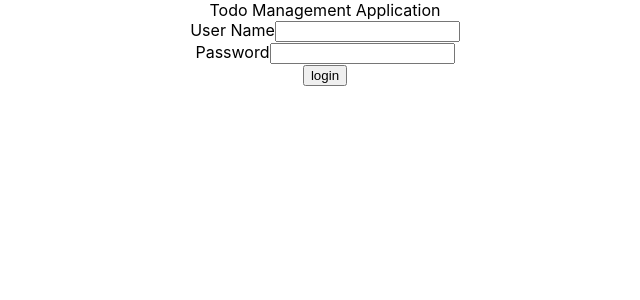
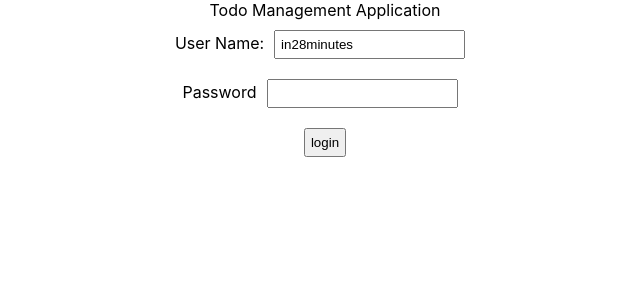
Before and after one commit to Inderby/todo-app, a React (Create React App) app: page / in a window 1280 px wide. Shown: the top 300 px of the page, without its empty margins (315-955 px from the left). Built offline with nearby package versions, Linux system fonts and the light colour scheme.

Commit message:
add state `username`, `password`

```diff
--- a/src/component/LoginComponent.jsx
+++ b/src/component/LoginComponent.jsx
@@ -1,14 +1,29 @@
-export default function LoginComponent(){
+import { useState } from 'react'
+import './LoginComponent.css'
+export default function LoginComponent() {
+
+    const [username, setUsername] = useState('in28minutes')
+    const [password, setPassword] = useState('')
+
+    function handleUsernameChange(event) {
+        console.log(event.target.value)
+        setUsername(event.target.value)
+    }
+
+    function handlePasswordChange(event) {
+        setPassword(event.target.value)
+    }
+
     return (
         <div className="Login">
             <div className="LoginForm">
                 <div>
-                    <lable>User Name</lable>
-                    <input type="text" name="username"/>
+                    <lable>User Name:</lable>
+                    <input type="text" name="username" value={username} onChange={handleUsernameChange}/>
                 </div>
                 <div>
                  <lable>Password</lable>
-                    <input type="password" name="password"/>
+                    <input type="password" name="password" value={password} onChange={handlePasswordChange} />
                 </div>
                 <div>
                     <button type="button" name="login">login</button>
```
